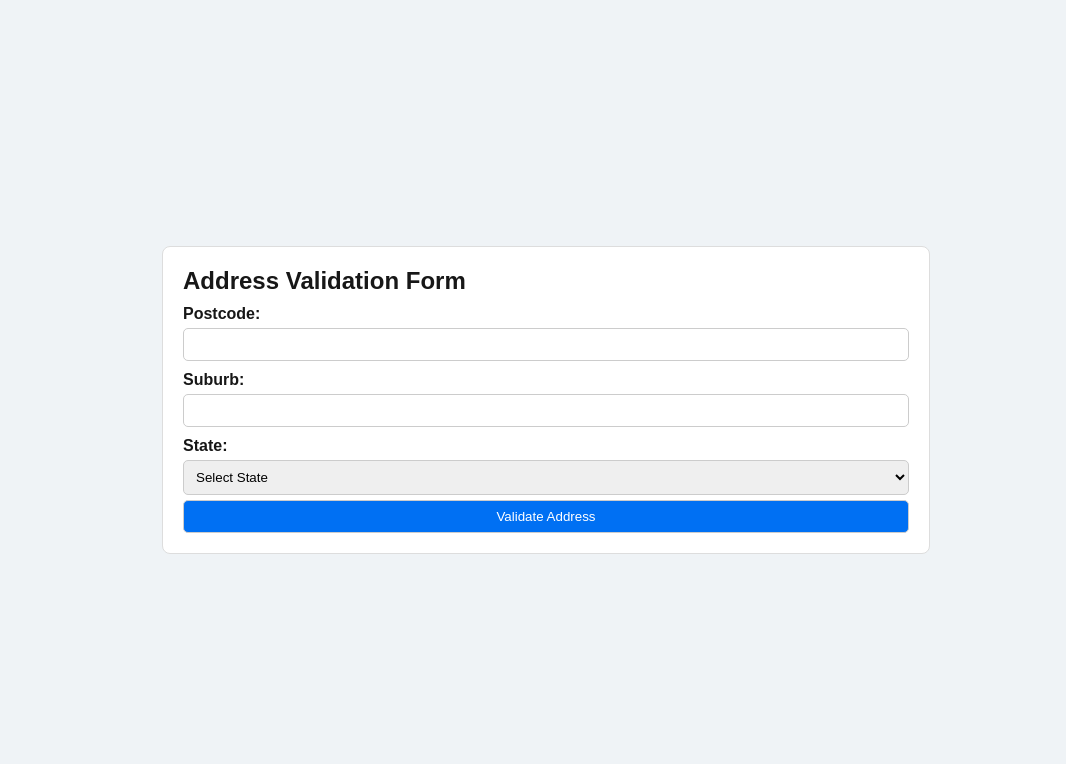
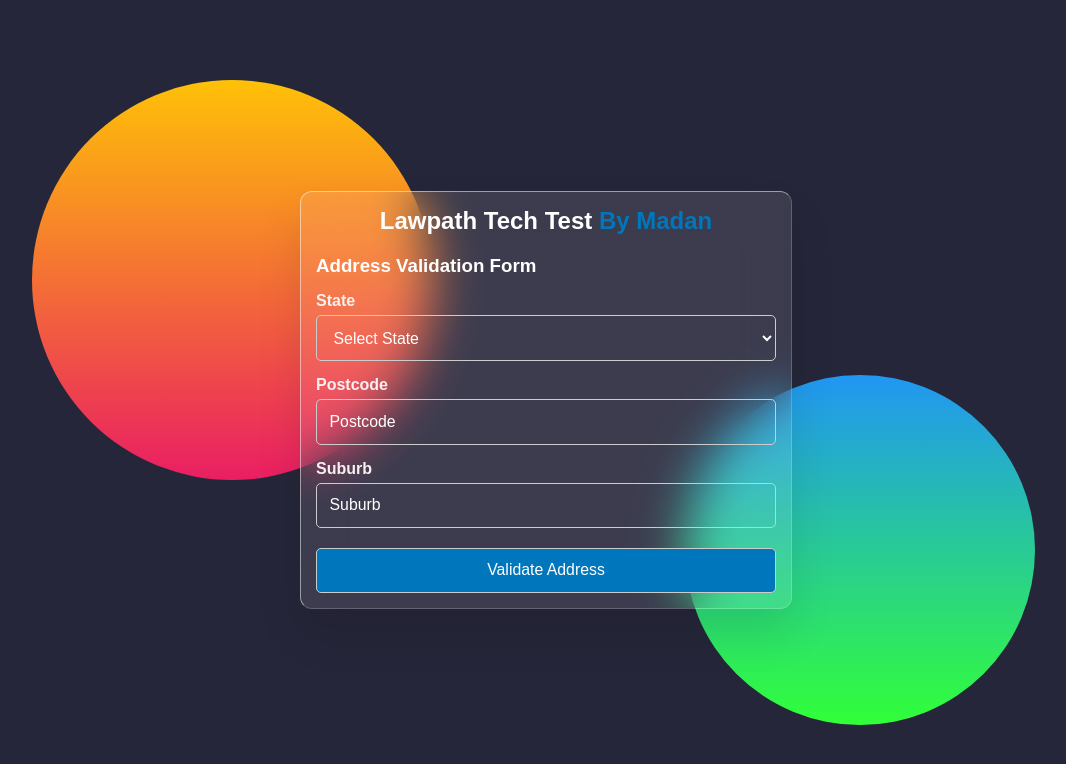
Before and after one commit to Rijal-Madan-777/Task-Madan-Lawpath, a Next.js app: page / in a window 1280 px wide. Shown: the top 764 px of the page, without its empty margins (94-1160 px from the left). Built offline with nearby package versions, Linux system fonts and the light colour scheme.

Commit message:
FEAT(form)-update form ui

```diff
--- a/Styles/_form_ui.scss
+++ b/Styles/_form_ui.scss
@@ -1,60 +1,109 @@
 .container {
-  height: 100vh;
+  min-height: 100vh;
+  overflow-x: hidden;
+  @include flexBox(center, center);
   width: 100vw;
+  position: relative;
+  background-color: color(bg-background);
+}
+.container::before {
+  content: '';
+  position: absolute;
+  width: 400px;
+  height: 400px;
+  background: linear-gradient(#ffc107, #e91e63);
+  border-radius: 50%;
+  transform: translate(calc(-250px - 5vw), -120px);
+}
+.container::after {
+  content: '';
+  position: absolute;
+  width: 350px;
+  height: 350px;
+  background: linear-gradient(#2196f3, #31ff38);
+  border-radius: 50%;
+  transform: translate(calc(250px + 5vw), 150px);
 }
 .form {
-  width: 100%;
-  height: 100%;
-  @include flexBox(center, center);
-}
-.form-container {
-  margin: auto;
-  padding: 20px;
-  border: 1px solid #ddd;
-  border-radius: 8px;
-  background-color: #ffffff;
+  position: relative;
+  z-index: 10;
 
   @include responsive($esm) {
-    width: 90%;
+    width: calc(300px + 15vw);
   }
-  @include responsive($md) {
-    width: 80%;
+
+
+  min-width: 300px;
+  background: rgba(255, 255, 255, 0.1);
+  box-shadow: 0 25px 45px rgba(0, 0, 0, 0.1);
+  border: 1px solid rgba(255, 255, 255, 0.5);
+  border-right: 1px solid rgba(255, 255, 255, 0.2);
+  border-bottom: 1px solid rgba(255, 255, 255, 0.2);
+  @include flexBox(center, center);
+  border-radius: 12px;
+  backdrop-filter: blur(25px);
+  &-container {
+    height: 100%;
+    width: 100%;
+    h3 {
+      color: color(bg-white);
+      margin-top: 20px;
     }
-  @include responsive($lg) {
-    width: 70%;
-  }
-  @include responsive($xl) {
-    width: 60%;
-  }
-  @include responsive($xxl) {
-    width: 50%;
+    h2 {
+      text-align: center;
+      color: color(bg-white);
+      span {
+        color: #0076bd;
       }
     }
-
     label {
       display: block;
       font-weight: bold;
-  margin-top: 10px;
+      margin-top: 15px;
+      color: rgb(246, 240, 240);
     }
 
     input,
     select,
     button {
       width: 100%;
-  padding: 8px;
+      padding: calc(10px + 0.2vw);
       margin-top: 5px;
       border: 1px solid #ccc;
+      background: transparent;
       border-radius: 5px;
+    }
+    input,
+    select {
+      color: color(bg-white);
+      font-size: font-size(font-size-regular);
+    }
+    input::placeholder {
+      color: color(bg-white);
+      font-size: font-size(font-size-regular);
     }
 
     button {
-  background: #0070f3;
-  color: white;
+      margin-top: 20px;
+
+      background: color(btn-primary);
+      &:hover {
+        background: transparent;
+        backdrop-filter: blur(100px);
+        transition: all 0.2s ease-in-out;
+      }
+      color: color(bg-white);
       cursor: pointer;
+      font-size: font-size(font-size-regular);
     }
 
     button:disabled {
       background: gray;
+    }
+    @include responsive($esm) {
+      padding: 15px;
+    }
+  }
 }
 
 .message {
--- a/Styles/_myMixins.scss
+++ b/Styles/_myMixins.scss
@@ -8,12 +8,12 @@
 
 // Responsive mixins
 
-$esm: 20rem; // 320px
+$esm: 12rem; // 320px
 $sm: 40rem; // 640px
 $md: 48rem; // 768px
 $lg: 64rem; // 1024px
 $xl: 80rem; // 1280px
-$xxl: 96rem; // 1536px
+$xxl: 116rem; // 1536px
 
 @mixin responsive($breakpoint) {
   @media (width >= $breakpoint) {
--- a/Styles/_variables.scss
+++ b/Styles/_variables.scss
@@ -1,10 +1,8 @@
 // Color variables
 $colors: (
-  'text-primary': #45474a,
-  'text-secondary': hsl(192, 5%, 61%),
-  'button-primary': #3394ca,
-  'button-primary-text': #ffffff,
-  'button-seconday': #3e445e
+  'bg-white': #ffffff,
+  'bg-background': #26263a,
+  'btn-primary': #0076bd
 );
 @function color($color-styles) {
   @return map-get($colors, $color-styles);
@@ -22,6 +20,6 @@
 }
 
 p {
-  font-size: calc(12px + 0.3vw);
+  font-size: font-size(font-size-regular);
   color: var(--clr-text-primary);
 }
--- a/components/FormUi.tsx
+++ b/components/FormUi.tsx
@@ -34,27 +34,10 @@
   return (
     <div className="form">
       <div className="form-container">
-        <h2>Address Validation Form</h2>
+        <h2>Lawpath Tech Test <span> By Madan</span></h2>
+        <h3>Address Validation Form</h3>
         <form onSubmit={handleSubmit}>
-          <label>Postcode:</label>
-          <input
-            type="text"
-            name="postcode"
-            value={formData.postcode}
-            onChange={handleChange}
-            required
-          />
-
-          <label>Suburb:</label>
-          <input
-            type="text"
-            name="suburb"
-            value={formData.suburb}
-            onChange={handleChange}
-            required
-          />
-
-          <label>State:</label>
+          <label>State</label>
           <select name="state" value={formData.state} onChange={handleChange} required>
             <option value="">Select State</option>
             <option value="VIC">VIC</option>
@@ -62,6 +45,25 @@
             <option value="NSW">NSW</option>
             <option value="WA">WA</option>
           </select>
+          <label>Postcode</label>
+          <input
+            type="text"
+            name="postcode"
+            placeholder="Postcode"
+            value={formData.postcode}
+            onChange={handleChange}
+            required
+          />
+
+          <label>Suburb</label>
+          <input
+            type="text"
+            name="suburb"
+            placeholder="Suburb"
+            value={formData.suburb}
+            onChange={handleChange}
+            required
+          />
 
           <button type="submit">Validate Address</button>
         </form>
```
Lines whose indentation alone changed are shown as unchanged.
